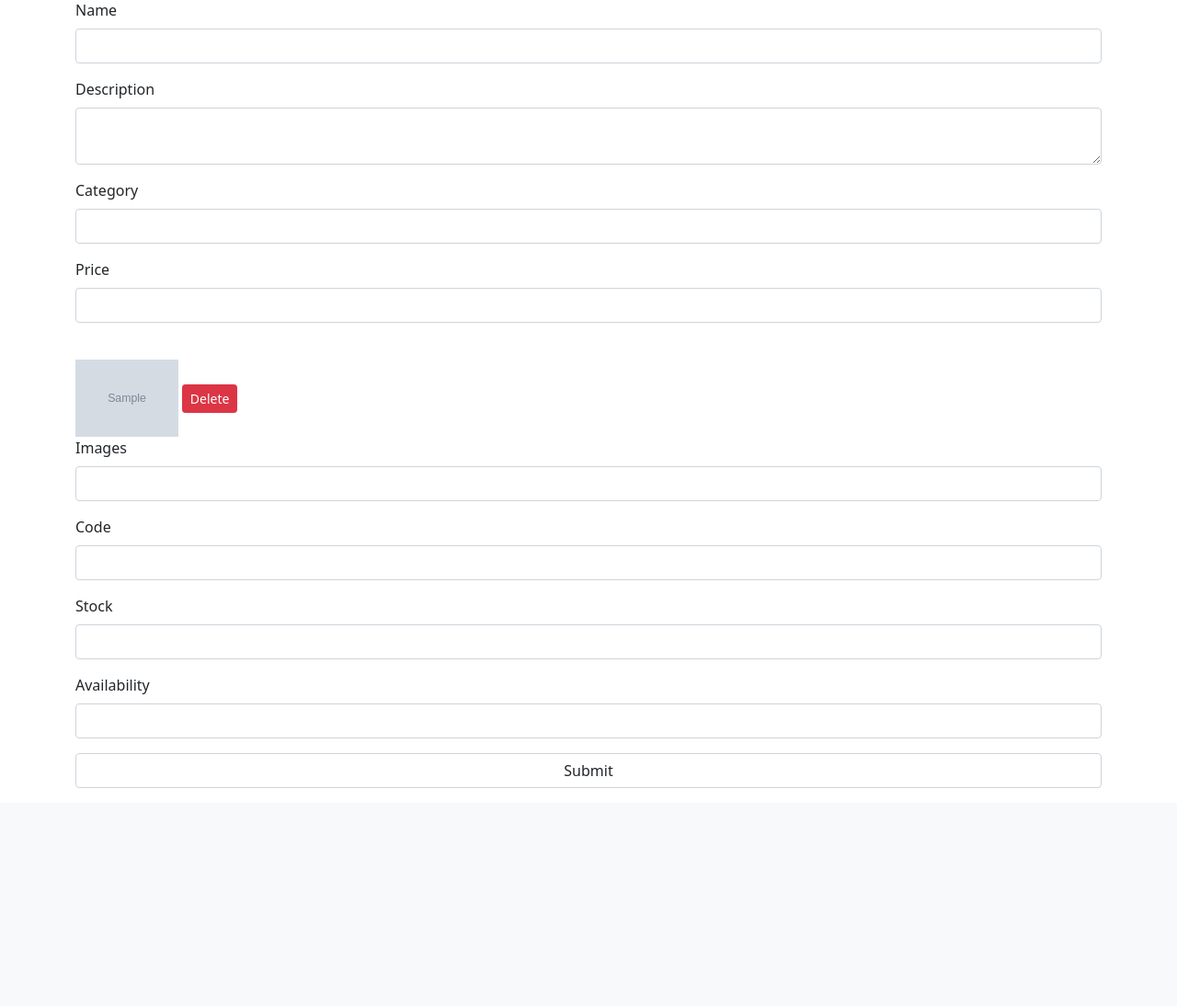
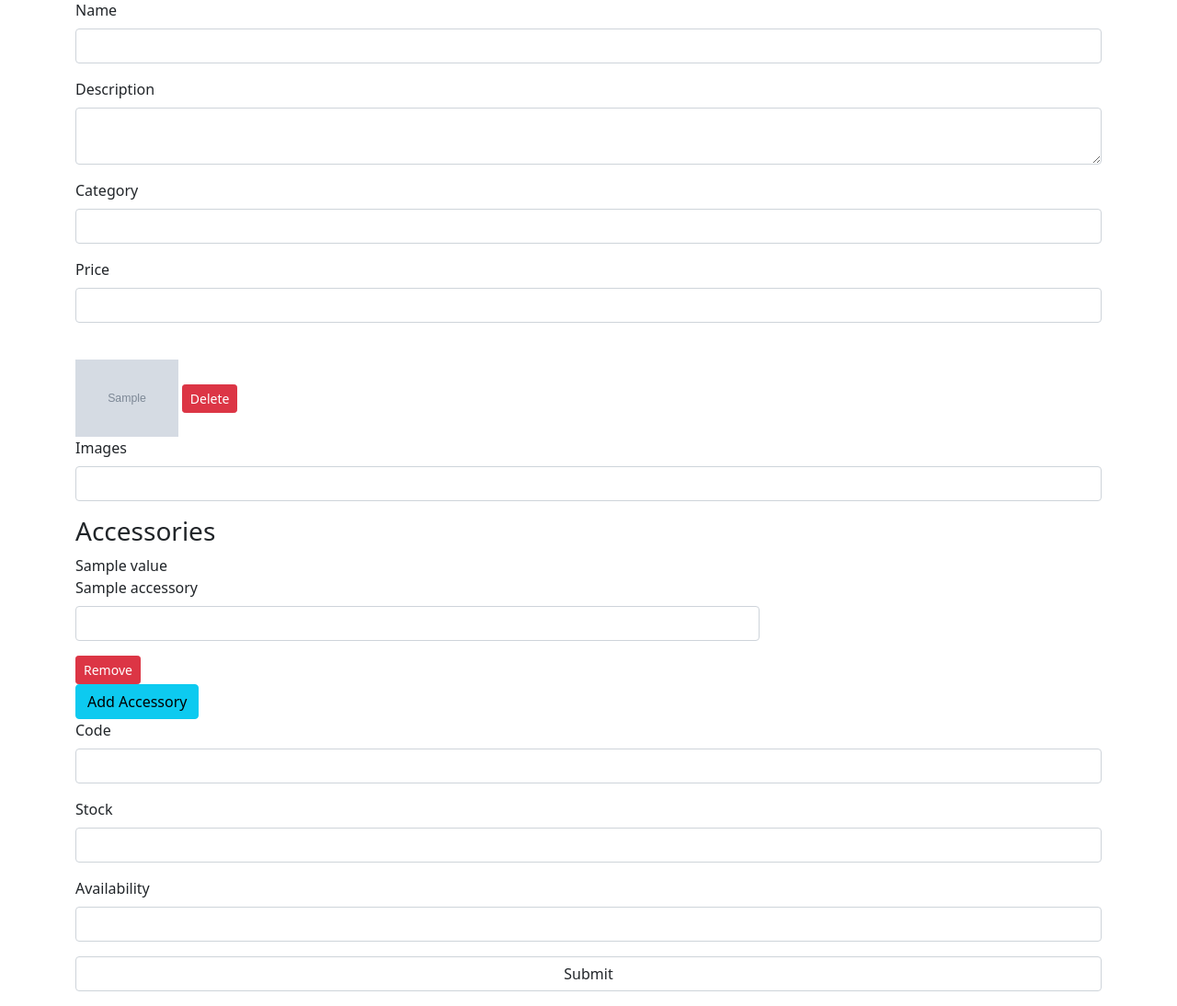
Before and after one commit to marcmedhat6211/Symfony-e-commerce, a Symfony app: template templates/product/edit.html.twig in a window 1280 px wide. Shown: the part 199-1293 px from the top of the page at 92% size. Before the commit the page ends 1056 px from the top, so only its background shows below. Run offline with Twig, Linux system fonts and the light colour scheme; the template is opened without the code that fills it: most values are stand-ins (such as "Sample title", 1, 10 or a date in 2020); grey boxes marked "Sample" are stand-in pictures; form fields are guessed from the names that the template uses; some libraries are stand-ins or nearby versions.

Commit message:
an admin can edit products and their accessories

```diff
--- a/src/Controller/CategoryController.php
+++ b/src/Controller/CategoryController.php
@@ -67,7 +67,7 @@ class CategoryController extends AbstractController
         if($form->isSubmitted()) {
             $em = $this->getDoctrine()->getManager();
             $em->flush();
-            $this->addFlash('success', 'Category Edited successfuly');
+            $this->addFlash('success', 'Category updated successfuly');
             return $this->redirect($this->generateUrl('category.index'));
         }
 
--- a/src/Controller/UserController.php
+++ b/src/Controller/UserController.php
@@ -98,7 +98,7 @@ class UserController extends AbstractController
                 $em = $this->getDoctrine()->getManager();
                 $em->persist($user);
                 $em->flush();
-                $this->addFlash('success', 'User Edited successfuly');
+                $this->addFlash('success', 'User updated successfuly');
 
                 //redirection page depending on the current authenticated user role
                 if($currentUserRole[0] == "ROLE_ADMIN") {
--- a/templates/product/edit.html.twig
+++ b/templates/product/edit.html.twig
@@ -23,6 +23,17 @@
             {% endfor %}
         {% endif %}
         {{ form_row(form.images) }}
+        <div class="col-sm-8 col-sm-offset-2" id="accessories_list" data-prototype="{{ form_widget(form.accessory.vars.prototype)|e('html_attr') }}">
+            <h3>Accessories</h3>
+            {% for row in form.accessory %}
+                <div class="panel panel-warning">
+                    <div class="panel-heading">
+                        {{ row.vars.value.title }}
+                    </div>
+                    {{ form_row(row) }}
+                </div>
+            {% endfor %}
+        </div>
         {{ form_row(form.code) }}
         {{ form_row(form.stock) }}
         {{ form_row(form.availability) }}
```
Also changed, not shown: src/Controller/ProductController.php (+15 -1 lines), src/Form/EditProductFormType.php (+10 -0 lines).
